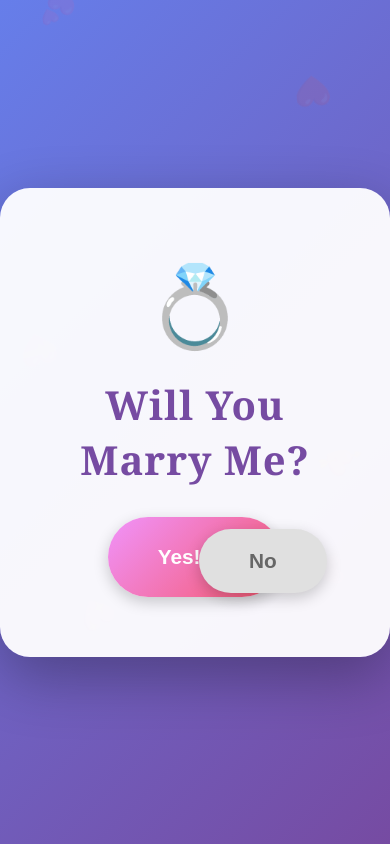
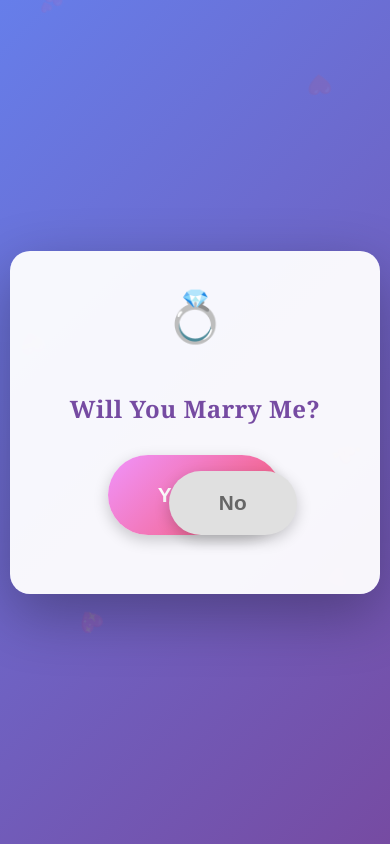
Before and after one commit to devinsomniac/apratim, a plain HTML site: page index.html in a window 390 px wide. Both pictures are taken after a click on the button "No". Drawn offline with Linux system fonts and the light colour scheme.

Commit message:
feat: responsive doen

```diff
--- a/index.html
+++ b/index.html
@@ -48,6 +48,7 @@
             box-shadow: 0 20px 60px rgba(0, 0, 0, 0.3);
             text-align: center;
             max-width: 500px;
+            width: 90%;
             position: relative;
             z-index: 10;
         }
@@ -69,6 +70,86 @@
             margin-bottom: 30px;
             font-weight: bold;
             letter-spacing: 1px;
+        }
+
+        /* Mobile Responsive Styles */
+        @media (max-width: 768px) {
+            .container {
+                padding: 40px 25px;
+                width: 95%;
+                border-radius: 20px;
+            }
+
+            .ring-icon {
+                font-size: 60px;
+                margin-bottom: 15px;
+            }
+
+            h1 {
+                font-size: 1.8em;
+                margin-bottom: 20px;
+            }
+
+            .question-container {
+                min-height: 180px;
+            }
+
+            button {
+                padding: 15px 35px;
+                font-size: 1.1em;
+            }
+
+            .buttons {
+                gap: 20px;
+                min-height: 70px;
+            }
+
+            .message h2 {
+                font-size: 1.6em;
+                margin-bottom: 20px;
+            }
+
+            .message p {
+                font-size: 1em;
+                line-height: 1.6;
+            }
+
+            .hearts {
+                font-size: 30px;
+                margin: 15px 0;
+            }
+
+            .heart-bg {
+                font-size: 20px;
+            }
+        }
+
+        @media (max-width: 480px) {
+            .container {
+                padding: 30px 20px;
+            }
+
+            .ring-icon {
+                font-size: 50px;
+            }
+
+            h1 {
+                font-size: 1.5em;
+                letter-spacing: 0.5px;
+            }
+
+            button {
+                padding: 12px 28px;
+                font-size: 1em;
+            }
+
+            .message h2 {
+                font-size: 1.4em;
+            }
+
+            .message p {
+                font-size: 0.95em;
+            }
         }
 
         .question-container {
@@ -232,15 +313,35 @@
             const container = document.querySelector('.buttons');
             const containerRect = container.getBoundingClientRect();
 
-            // Random position within the buttons container
             const maxX = containerRect.width - noBtn.offsetWidth;
             const maxY = containerRect.height - noBtn.offsetHeight;
 
-            const randomX = Math.random() * maxX;
-            const randomY = Math.random() * maxY;
+            // Choose random extreme position: 0 = far left, 1 = far right, 2 = top, 3 = bottom
+            const position = Math.floor(Math.random() * 4);
 
-            noBtn.style.left = randomX + 'px';
-            noBtn.style.top = randomY + 'px';
+            let newX, newY;
+
+            switch(position) {
+                case 0: // Far left
+                    newX = 0;
+                    newY = Math.random() * maxY;
+                    break;
+                case 1: // Far right
+                    newX = maxX;
+                    newY = Math.random() * maxY;
+                    break;
+                case 2: // Top
+                    newX = Math.random() * maxX;
+                    newY = 0;
+                    break;
+                case 3: // Bottom
+                    newX = Math.random() * maxX;
+                    newY = maxY;
+                    break;
+            }
+
+            noBtn.style.left = newX + 'px';
+            noBtn.style.top = newY + 'px';
         }
 
         // When Yes is clicked
```
